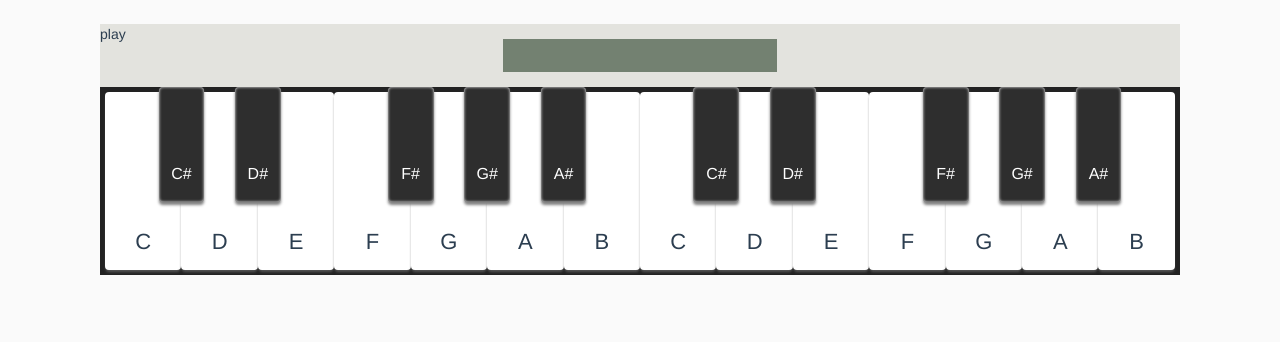
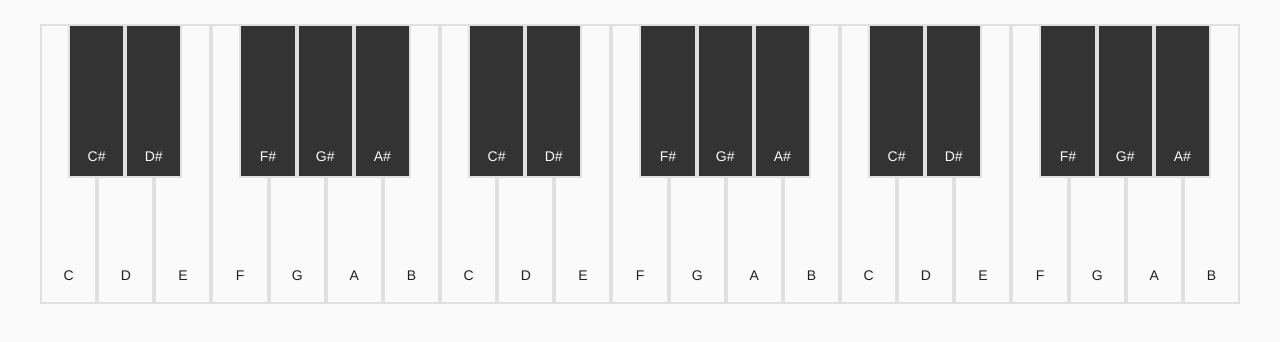
Before and after one commit to nkmrsts/search-piano-chord, a Vue app: page / in a window 1280 px wide. Shown: the top 342 px of the page. Built offline with nearby package versions, Linux system fonts and the light colour scheme.

Commit message:
キーボードのコンポーネントを作成

```diff
--- /dev/null
+++ b/src/components/Keyboard/Keyboard.vue
@@ -0,0 +1,43 @@
+<template>
+  <div class="keyboard--container">
+    <KeyboardOctave
+      v-for="octave in octaves"
+      :key="octave"
+      :octave="rootOctave + octave - 1"
+      class="keyboard-octave"
+    />
+  </div>
+</template>
+
+<script>
+import KeyboardOctave from './KeyboardOctave'
+
+export default {
+  name: 'Keyboard',
+  components: {
+    KeyboardOctave
+  },
+  props: {
+    rootOctave: {
+      type: Number
+    },
+    octaves: {
+      type: Number
+    }
+  }
+}
+</script>
+
+<style scoped lang="scss">
+.keyboard--container {
+  display: flex;
+  background-color: white;
+  background-color: #e0e0e0;
+  height: 280px;
+  max-width: 1200px;
+  margin: 0 auto;
+}
+.keyboard-octave {
+  flex-grow: 1;
+}
+</style>
--- /dev/null
+++ b/src/components/Keyboard/KeyboardNote.vue
@@ -0,0 +1,84 @@
+<template>
+  <div class="keyboard-note--container">
+    <button
+      type="button"
+      class="keyboard-note__button"
+      :class="color === 'white' ? 'button--white' : 'button--black'"
+      :value="note"
+      aria-pressed="false"
+      @click="clickKey($event, note)"
+    >
+      <span class="note-name">{{ this.removeNoteNumber(note) }}</span>
+    </button>
+  </div>
+</template>
+
+<script>
+export default {
+  name: 'KeyboardNote',
+  props: {
+    color: {
+      type: String,
+      default: 'white'
+    },
+    note: {
+      type: String,
+      required: true
+    }
+  },
+  methods: {
+    clickKey(event, note) {
+      event.currentTarget.getAttribute('aria-pressed') === 'false'
+        ? event.currentTarget.setAttribute('aria-pressed', true)
+        : event.currentTarget.setAttribute('aria-pressed', false)
+      this.$emit('onClick', note)
+    },
+    removeNoteNumber(str) {
+      return str.replace(/[+-]?\d+/g, '')
+    }
+  }
+}
+</script>
+
+<style scoped lang="scss">
+.keyboard-note--container {
+  width: 100%;
+  height: 100%;
+  display: block;
+}
+
+.keyboard-note__button {
+  -webkit-appearance: none;
+  width: 100%;
+  height: 100%;
+  //border: 2px solid white;
+  border: 2px solid #e0e0e0;
+  box-sizing: border-box;
+  padding: 0;
+  outline: none;
+  transition: background-color 0.2s;
+  position: relative;
+  color: transparent;
+  &.button--white {
+    color: #212121;
+  }
+  &.button--black {
+    background-color: #333;
+    color: #fafafa;
+  }
+  &[aria-pressed='true'] > .note-name {
+    border: 2px solid #f44336;
+    background-color: rgba(244, 67, 54, 0.2);
+    border-radius: 50%;
+  }
+}
+.note-name {
+  position: absolute;
+  bottom: 5%;
+  left: 0;
+  right: 0;
+  width: 50%;
+  margin: auto;
+  border: 2px solid transparent;
+}
+</style>
--- /dev/null
+++ b/src/components/Keyboard/KeyboardOctave.vue
@@ -0,0 +1,86 @@
+<template>
+  <div class="keyboard-octave--container">
+    <div class="white-notes">
+      <KeyboardNote
+        class="keyboard-note"
+        v-for="note in notes"
+        :note="note + octave"
+        :key="note"
+        color="white"
+      />
+    </div>
+    <div class="black-notes">
+      <KeyboardNote
+        class="keyboard-note"
+        v-for="note in notes"
+        :note="note === 'E' || note === 'B' ? '' : note + '#' + octave"
+        :key="note"
+        color="black"
+      />
+    </div>
+  </div>
+</template>
+
+<script>
+import KeyboardNote from './KeyboardNote'
+
+export default {
+  name: 'KeyboardOctave',
+  components: {
+    KeyboardNote
+  },
+  props: {
+    octave: {
+      type: Number,
+      required: true
+    }
+  },
+  data() {
+    return {
+      notes: ['C', 'D', 'E', 'F', 'G', 'A', 'B']
+    }
+  }
+}
+</script>
+
+<style scoped lang="scss">
+.keyboard-octave--container {
+  display: block;
+  position: relative;
+  height: 100%;
+  width: 100%;
+}
+.white-notes {
+  position: absolute;
+  left: 0px;
+  top: 0px;
+  width: 100%;
+  height: 100%;
+  display: flex;
+  flex-direction: row;
+  .keyboard-note {
+    background-color: #fafafa;
+    //background-color: #aaa;
+  }
+}
+.black-notes {
+  position: absolute;
+  top: 0;
+  left: 7%;
+  width: 100%;
+  display: flex;
+  flex-direction: row;
+  height: 55%;
+
+  .keyboard-note:nth-child(3),
+  .keyboard-note:nth-child(7) {
+    pointer-events: none;
+    opacity: 0;
+  }
+}
+
+.keyboard-note {
+  order: 0;
+  flex-grow: 1;
+}
+</style>
--- a/src/components/Page.vue
+++ b/src/components/Page.vue
@@ -3,6 +3,7 @@
     <v-container fluid>
       <v-layout column fill-height>
         <v-flex xs4 grow>
+          <!--
           <div class="keyboard">
             <div class="keyboard__button" @click="playSelectedNotes">play</div>
             <Keyboard-panel class="keyboard_panel" :notes="joinNotes" />
@@ -11,6 +12,8 @@
               @onClick="updateSelectedNotes"
             />
           </div>
+          -->
+          <Keyboard :rootOctave="2" :octaves="3" />
         </v-flex>
         <v-flex xs8 class="pt-4" style="max-height: 66.6666%;">
           <v-layout row fill-height>
@@ -45,15 +48,13 @@
 <script>
 import Tone from 'tone'
 import PinnedBlock from './PinnedBlock.vue'
-import KeyboardPanel from './KeyboardPanel.vue'
-import KeyboardNotes from './KeyboardNotes.vue'
+import Keyboard from './Keyboard/Keyboard.vue'
 import ResultsItem from './ResultsItem.vue'
 import { CHORD_PATTERNS, NOTES } from '../const/index.js'
 export default {
   name: 'Page',
   components: {
-    KeyboardPanel,
-    KeyboardNotes,
+    Keyboard,
     PinnedBlock,
     ResultsItem
   },
```
